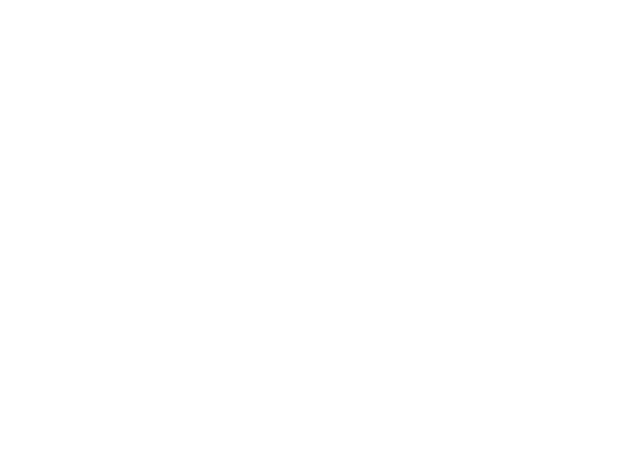
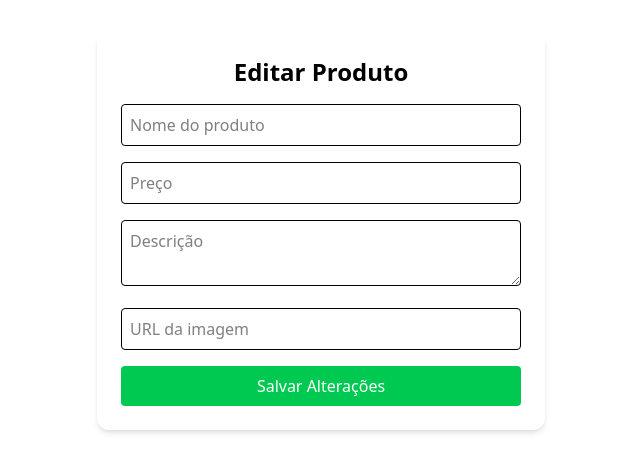
Before and after one commit to KimKristy/Loja-de-Marca, a React (Vite) app in the folder frontend/: page /editar/1 in a window 1280 px wide. Shown: the top 472 px of the page, without its empty margins (319-959 px from the left). Built offline with nearby package versions, Linux system fonts and the light colour scheme; no server answers.

Commit message:
Criando a função Editar (Update -> CRUD)

```diff
--- a/frontend/src/App.jsx
+++ b/frontend/src/App.jsx
@@ -7,6 +7,7 @@ import Error from "./routes/Error";
 import Nav from "./components/Nav";
 import Footer from "./components/Footer";
 import AdicionarProdutos from "./routes/AdicionarProdutos";
+import EditarProduto from "./routes/EditarProduto";
 
 function App() {
   return (
@@ -18,7 +19,8 @@ function App() {
         <Route path="/login" element={<Login />} />
         <Route path="/produtos" element={<Produtos />} />
         <Route path="*" element={<Error />} />
-        <Route path="/adicionar" element={<AdicionarProdutos/>} />
+        <Route path="/adicionar" element={<AdicionarProdutos />} />
+        <Route path="/editar/:id" element={<EditarProduto />} />
       </Routes>
 
       <Footer />
--- a/frontend/src/components/CardProduto.jsx
+++ b/frontend/src/components/CardProduto.jsx
@@ -1,10 +1,22 @@
-const CardProduto = ({ nome, preco, descricao, imagem }) => {
+import { Link } from "react-router-dom";
+
+const CardProduto = ({ id, nome, preco, descricao, imagem }) => {
   return (
     <div className="bg-white rounded-xl shadow-md p-4 hover:scale-105 transition-transform">
-      <img src={imagem} alt={nome} className="w-full h-48 object-cover rounded-lg mb-3" />
-      <p className="text-xl font-bold">{nome}</p>
+      <img
+        src={imagem}
+        alt={nome}
+        className="w-full h-48 object-cover rounded-lg mb-3"
+      />
+      <h2 className="text-xl font-bold">{nome}</h2>
       <p className="text-gray-600">{descricao}</p>
-      <p className="text-blue-500 font-semibold mt-2">{preco}</p>
+      <p className="text-blue-500 font-semibold mt-2">R$ {preco}</p>
+
+      <Link to={`/editar/${id}`}>
+        <button className="mt-3 w-full bg-yellow-500 text-white p-2 rounded hover:bg-yellow-600">
+          Editar
+        </button>
+      </Link>
     </div>
   );
 };
--- /dev/null
+++ b/frontend/src/routes/EditarProduto.jsx
@@ -0,0 +1,95 @@
+import { useState, useEffect } from "react";
+import { useParams } from "react-router-dom";
+
+const EditarProduto = () => {
+  const { id } = useParams();
+  const [form, setForm] = useState({
+    nome: "",
+    preco: "",
+    descricao: "",
+    imagem: "",
+  });
+
+  useEffect(() => {
+    fetch(`http://localhost:5001/produtos`)
+      .then((res) => res.json())
+      .then((data) => {
+        const produto = data.find((p) => p.id === parseInt(id));
+        if (produto) setForm(produto);
+      });
+  }, [id]);
+
+  const handleChange = (e) => {
+    setForm({ ...form, [e.target.name]: e.target.value });
+  };
+
+  const handleSubmit = (e) => {
+    e.preventDefault();
+
+    fetch(`http://localhost:5001/produtos/${id}`, {
+      method: "PUT",
+      headers: { "Content-Type": "application/json" },
+      body: JSON.stringify(form),
+    })
+      .then((res) => res.json())
+      .then(() => alert("Produto atualizado com sucesso!"))
+      .catch(() => alert("Erro ao atualizar produto."));
+  };
+
+  return (
+    <div className="flex justify-center p-8">
+      <form
+        onSubmit={handleSubmit}
+        className="bg-white shadow-md rounded-xl p-6 w-full max-w-md space-y-4"
+      >
+        <h2 className="text-2xl font-bold text-center">Editar Produto</h2>
+
+        <input
+          type="text"
+          name="nome"
+          placeholder="Nome do produto"
+          value={form.nome}
+          onChange={handleChange}
+          className="w-full p-2 border rounded"
+          required
+        />
+        <input
+          type="number"
+          name="preco"
+          placeholder="Preço"
+          value={form.preco}
+          onChange={handleChange}
+          className="w-full p-2 border rounded"
+          required
+        />
+        <textarea
+          name="descricao"
+          placeholder="Descrição"
+          value={form.descricao}
+          onChange={handleChange}
+          className="w-full p-2 border rounded"
+          required
+        />
+        <input
+          type="text"
+          name="imagem"
+          placeholder="URL da imagem"
+          value={form.imagem}
+          onChange={handleChange}
+          className="w-full p-2 border rounded"
+          required
+        />
+
+      <button
+        type="submit"
+        className="w-full bg-green-500 text-white p-2 rounded hover:bg-green-600"
+      >
+        Salvar Alterações
+      </button>
+      </form>
+
+    </div>
+  );
+};
+
+export default EditarProduto;
```
Also changed, not shown: 2 other files (tests, documents, lock files or other folders).
